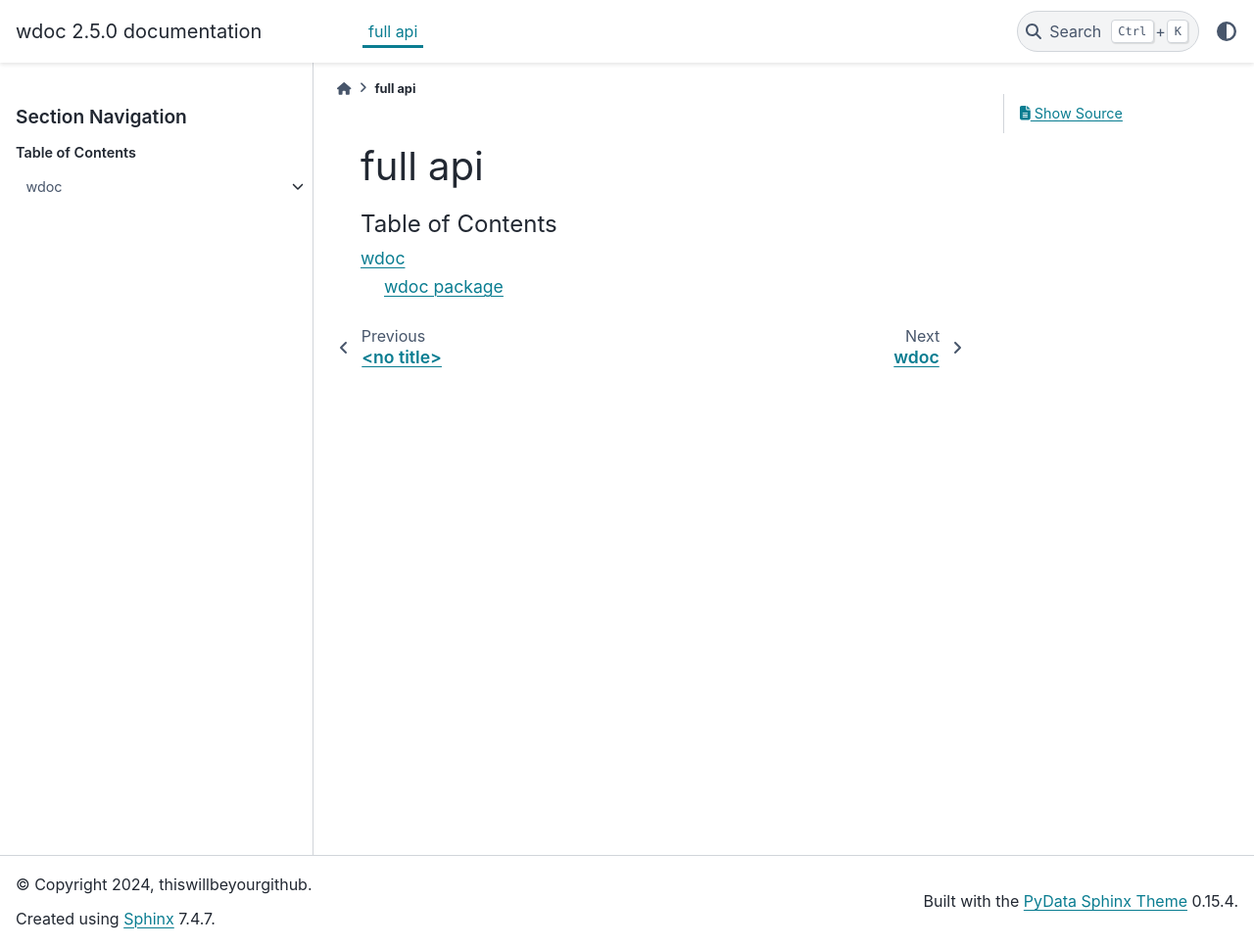
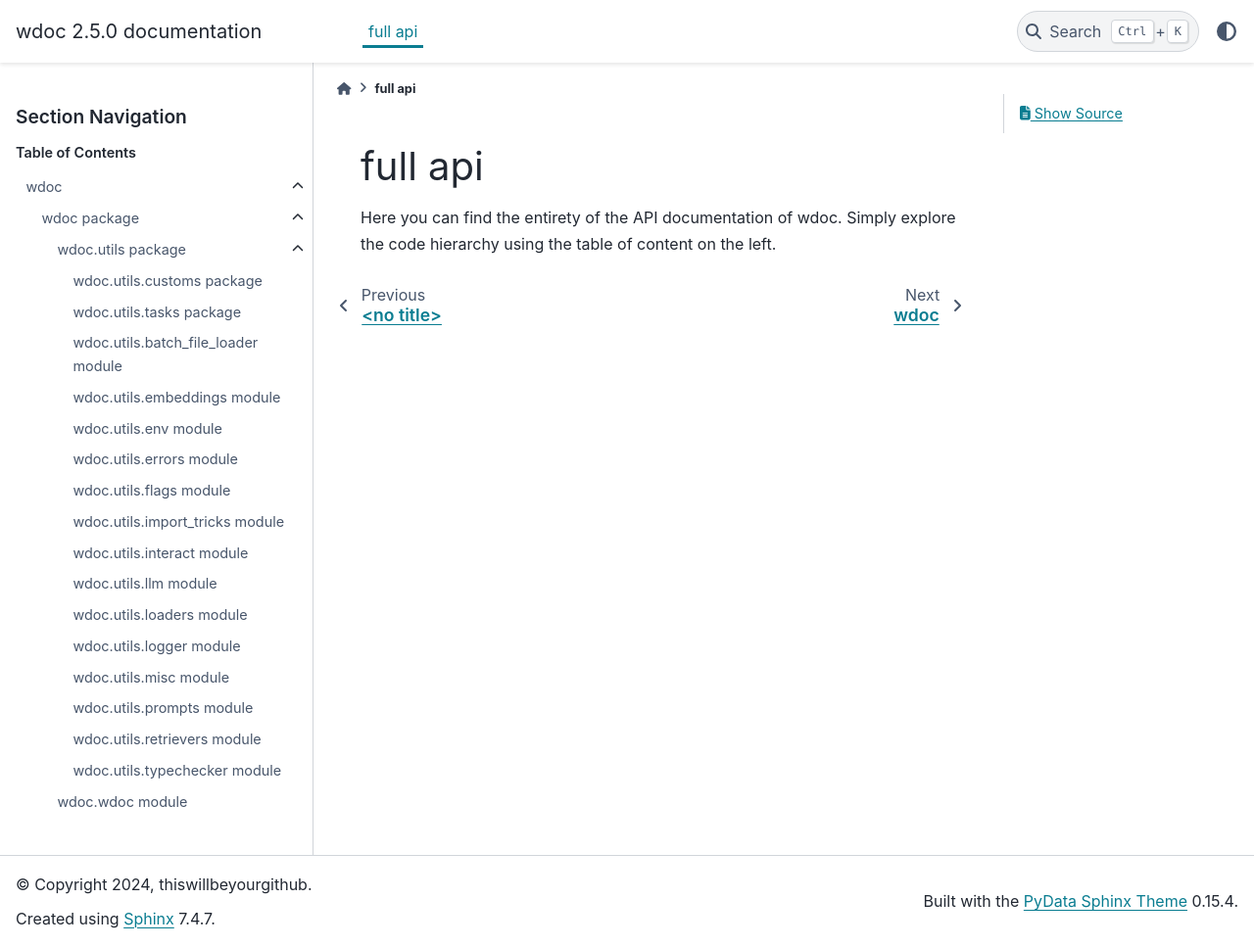
Before and after one commit to thiswillbeyourgithub/wdoc, a Sphinx documentation site: the page built from docs/source/api.rst, in a window 1280 px wide and 967 px high. Shown: the whole window at 98% size. Built offline with Sphinx 7.4.7 and the PyData theme 0.15.4, drawn with Linux system fonts in a browser that asks for light colours; pages that are not in the unit, such as notebooks, are missing from menus.

```diff
--- a/docs/source/api.rst
+++ b/docs/source/api.rst
@@ -1,9 +1,12 @@
 full api
 ========
 
+Here you can find the entirety of the API documentation of wdoc. Simply explore the code hierarchy using the table of content on the left.
 
 .. toctree::
-   :maxdepth: 2
+   :maxdepth: 8
    :caption: Table of Contents
+   :hidden:
+   :includehidden:
 
    modules
--- a/docs/source/conf.py
+++ b/docs/source/conf.py
@@ -91,19 +91,19 @@ source_suffix = {
 
 html_theme = 'pydata_sphinx_theme'
 html_theme_options = {
-    # 'flyout_display': 'attached',
-    # 'language_selector': False,
-    # 'style_external_links': True,
-    # 'prev_next_buttons_location': 'both',
-    # 'analytics_anonymize_ip': True,
+    'flyout_display': 'attached',
+    'language_selector': False,
+    'style_external_links': True,
+    'prev_next_buttons_location': 'both',
+    'analytics_anonymize_ip': True,
     #
     # 'navigation_depth': -1,
     # 'sidebar_hide_name': True,  # Less aggressive, just hides the project name
     #
     # # specific to pydata theme
     # # source: https://pydata-sphinx-theme.readthedocs.io/en/stable/user_guide/navigation.html
-    # "show_nav_level": 6,
-    # "collapse_navigation": True
+    "show_nav_level": 6,
+    "collapse_navigation": False
 
 }
 html_static_path = ['_static']
```
